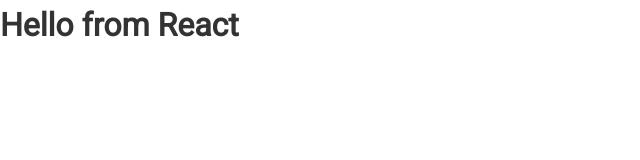
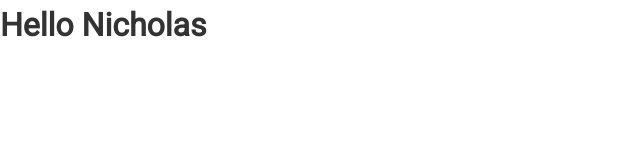
Before and after one commit to terran324/github-finder, a React (Create React App) app: page / in a window 1280 px wide. Shown: the top 160 px of the page, without its empty margins (0-640 px from the left). Built offline with nearby package versions, Linux system fonts and the light colour scheme; the HTML template or start-up script is replaced by a standard one.

Commit message:
Ternary statements and conditional expressions in jsx

```diff
--- a/src/App.js
+++ b/src/App.js
@@ -3,9 +3,13 @@
 
 class App extends Component {
   render() {
+    const name = 'Nicholas';
+    const loading = false;
+    const showName = true;
+
     return (
       <div className="App">
-        <h1>Hello from React</h1>
+        {loading ? <h1>Loading...</h1> : <h1> Hello {showName && name}</h1>}
       </div>
     );
   }
```
